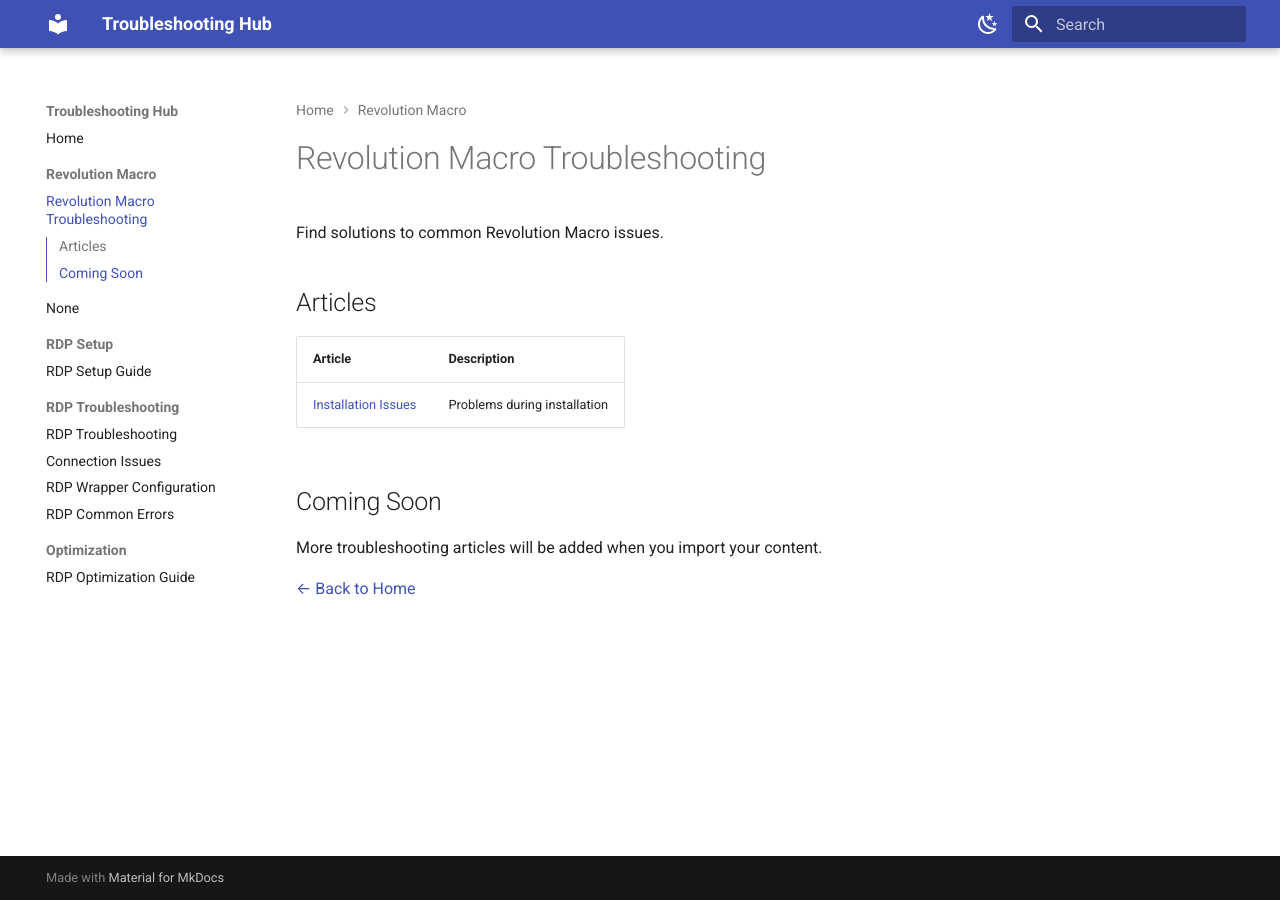
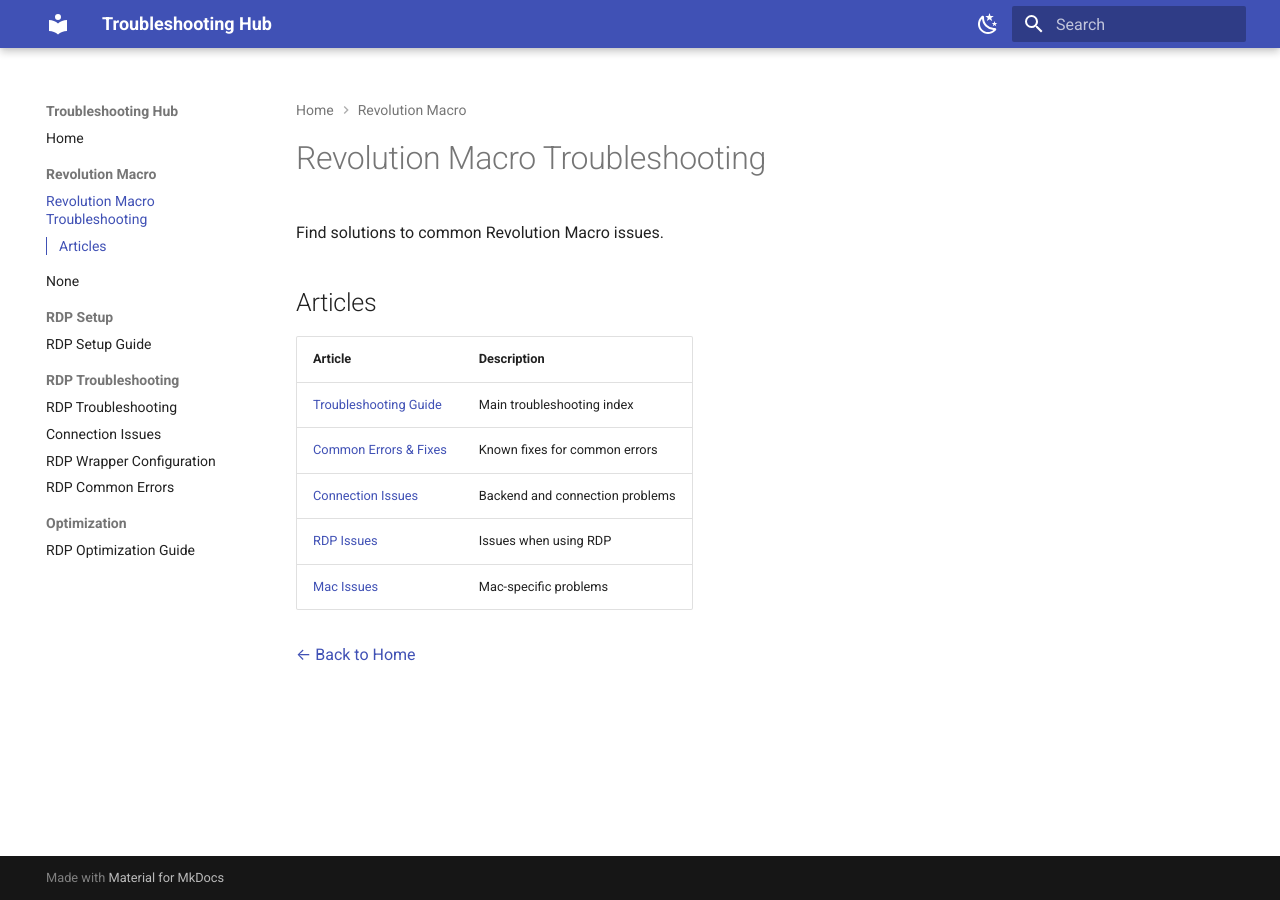
Before and after one commit to ru3tyYT/duck-support, an MkDocs documentation site: the page built from docs/revolution-macro/index.md, in a window 1280 px wide. Built offline with MkDocs 1.6.1 and Material for MkDocs 9.7.7, drawn with Linux system fonts in a browser that asks for light colours.

Commit message:
Update revolution macro index to remove installation link

```diff
--- a/docs/revolution-macro/index.md
+++ b/docs/revolution-macro/index.md
@@ -10,10 +10,10 @@ Find solutions to common Revolution Macro issues.
 
 | Article | Description |
 |---------|-------------|
-| [Installation Issues](installation.md) | Problems during installation |
-
-## Coming Soon
-
-More troubleshooting articles will be added when you import your content.
+| [Troubleshooting Guide](troubleshooting.md) | Main troubleshooting index |
+| [Common Errors & Fixes](common-errors.md) | Known fixes for common errors |
+| [Connection Issues](connection-issues.md) | Backend and connection problems |
+| [RDP Issues](rdp-issues.md) | Issues when using RDP |
+| [Mac Issues](mac-issues.md) | Mac-specific problems |
 
 [← Back to Home](../index.md)
```
